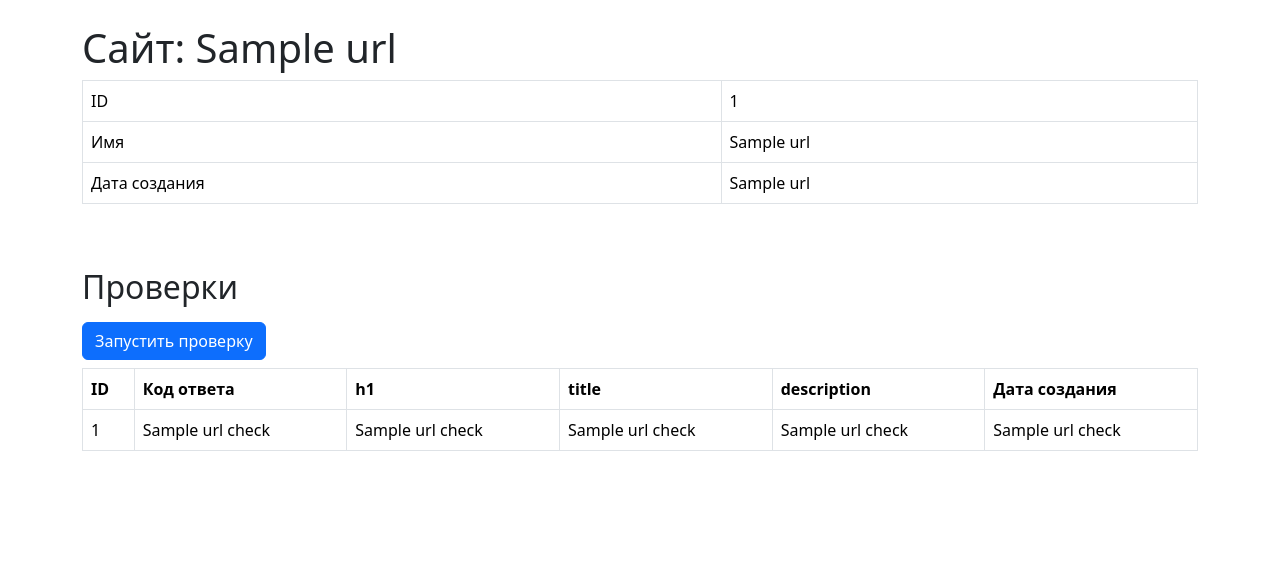
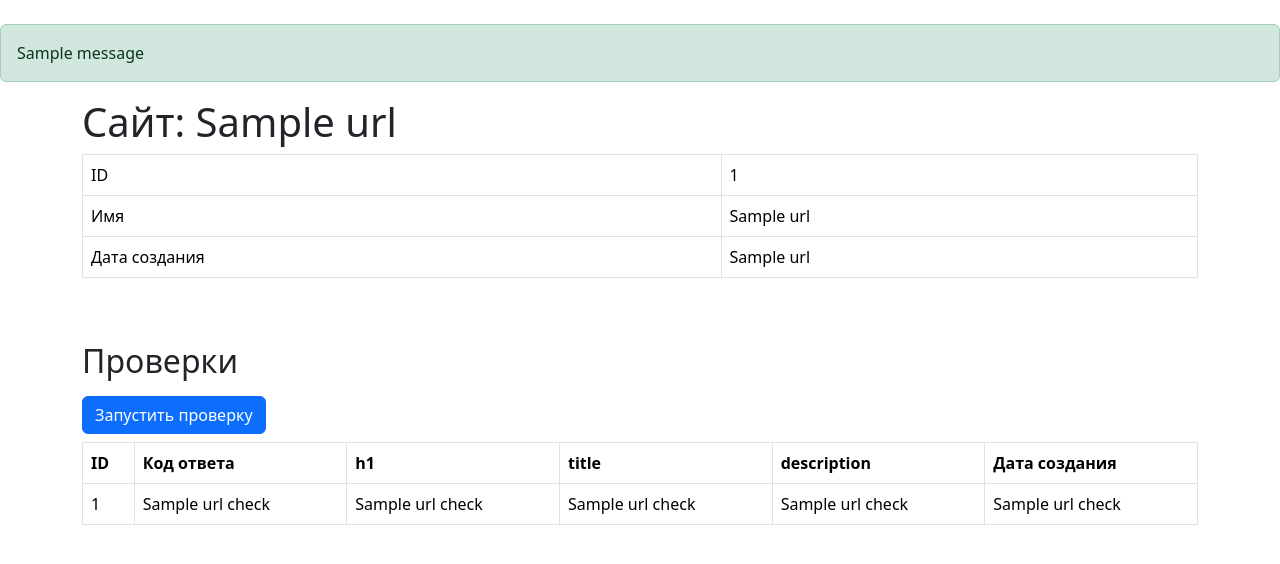
Before and after one commit to sayat-a/Page-Analyzer, a Flask app: page /urls/1 in a window 1280 px wide. Shown: the part 56-620 px from the top of the page. Run offline with Flask 3, Linux system fonts and the light colour scheme; one stand-in notice (Sample message) is shown; a database or web service that is not in the repository returns one stand-in record (values such as "Sample title"); some libraries are stand-ins or nearby versions.

Commit message:
page_analyzer/templates/url.html

```diff
--- a/page_analyzer/templates/url.html
+++ b/page_analyzer/templates/url.html
@@ -22,9 +22,20 @@
         </div>
     </div>
   </nav>
+  {% with messages = get_flashed_messages(with_categories=True) %}
+    {% if messages %}
+      <div>
+        {% for category, message in messages %}
+          <div class="alert alert-{{ category }}" role="alert">
+            {{ message }}
+          </div>
+        {% endfor %}
+      </div>
+    {% endif %}
+  {% endwith %}
   <main class="flex-grow-1">
     <div class="container-lg mt-3">
-      <h1 class="mt-3">Сайт: {{ url[1] }}</h1>
+      <h1 class="mt-3"	>Сайт: {{ url[1] }}</h1>
         <div class="table-responsive">
           <table class="table table-bordered table-hover text-nowrap" data-test="url">
       			<tbody>
```
